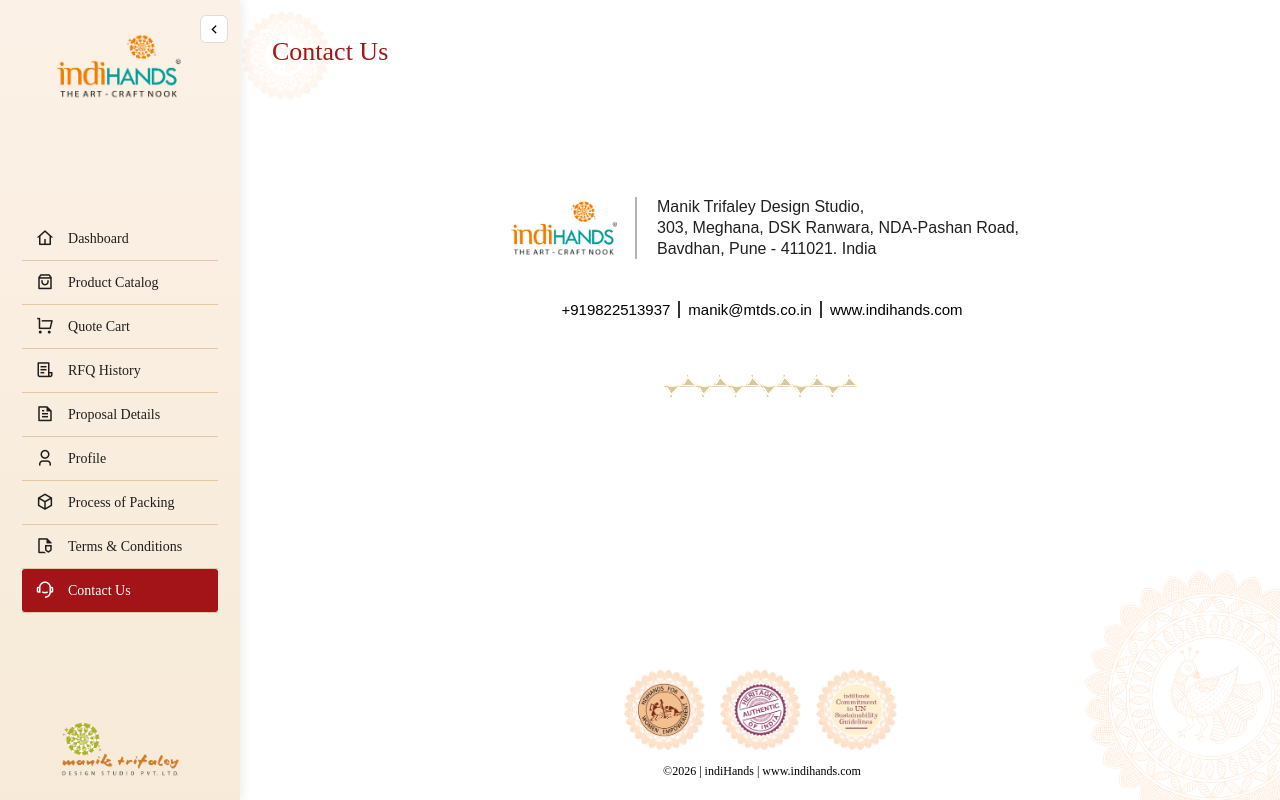
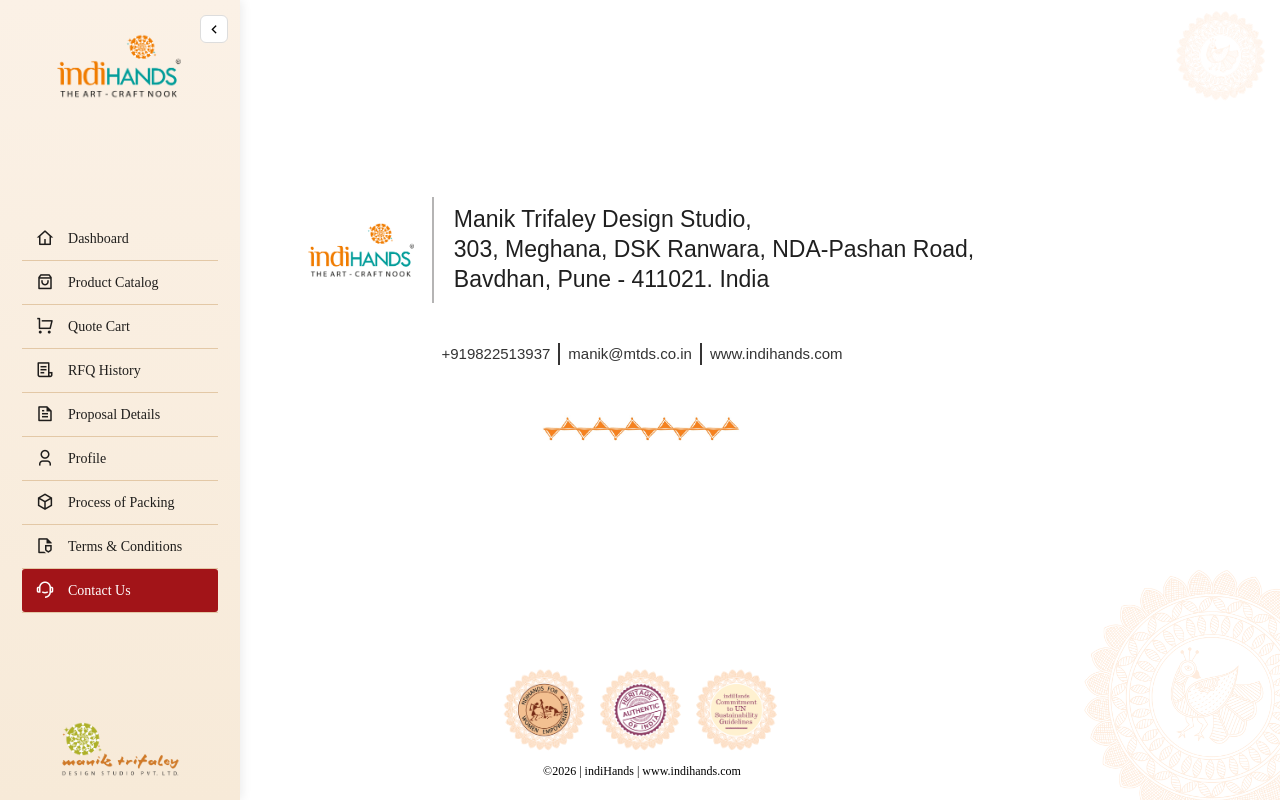
Before and after one commit to coinagesoft/indihandsClientsPanel, a Next.js app: page /client/contactus in a window 1280 px wide. Built offline with nearby package versions, Linux system fonts and the light colour scheme; sample sign-in values are in the browser's storage.

Commit message:
contact and terms

```diff
--- a/app/client/clientLayout.module.css
+++ b/app/client/clientLayout.module.css
@@ -5,8 +5,6 @@
 
 /* MAIN CONTENT */
 .pageContent {
-  margin-left: 240px;
-  transition: margin-left 0.25s ease;
   width: 100%;
 position: relative;
   z-index: 5;
@@ -15,5 +13,5 @@
 
 /* WHEN SIDEBAR IS COLLAPSED */
 .collapsedContent {
-  margin-left: 64px;
+  margin-left: 80px;
 }
--- a/app/client/contactus/contactus.module.css
+++ b/app/client/contactus/contactus.module.css
@@ -11,104 +11,181 @@
 
   background-repeat: no-repeat;
   background-position:
-   top 10px left 0px,
-    bottom -30px right -60px;
+   top 5% right 5%,
+   bottom 0 right 0;
 
   background-size:
-     90px auto,
-    260px auto;
+    15vw auto,
+    25vw auto;
 
   opacity: 1;
+
+  @media (min-width: 768px) {
+    background-size: 70px auto, 200px auto;
+    background-position: top 10px right 15px, bottom -30px right -60px;
+  }
+
+  @media (min-width: 1024px) {
+    background-size: 90px auto, 260px auto;
+    background-position: top 10px right 15px, bottom -30px right -60px;
+  }
 }
 
 /* ================= DASHBOARD WRAPPER ================= */
 .dashboardWrapper {
   position: relative;
   min-height: 100vh;
-
-  padding: 32px 28px 0px 32px;
-
+  padding: 1rem 1rem 0 1rem;
   display: flex;
   flex-direction: column;
+
+  @media (min-width: 768px) {
+    padding: 2rem 1.75rem 0 2rem;
+  }
+
+  @media (min-width: 1024px) {
+    padding: 32px 28px 0px 32px;
+  }
 }
-.link{
+
+.link {
   text-decoration: none;
-  color: black;
+  color: #333;
+  transition: color 0.2s ease;
+  font-weight: 500;
+
+  @media (hover: hover) {
+    &:hover {
+      color: #0066cc;
+    }
+  }
+
+  @media (min-width: 1024px) {
+    font-size: 15px;
+  }
 }
 
 /* ================= CONTACT SECTION ================= */
 
-.contactContainer{
+.contactContainer {
+  margin-top: 2rem;
+  display: flex;
+  flex-direction: column;
+  align-items: center;
+  justify-content: center;
+  text-align: center;
 
-  margin-top:120px;
+  @media (min-width: 768px) {
+    margin-top: 7.5rem;
+  }
 
-  display:flex;
-  flex-direction:column;
-
-  align-items:center;
-  justify-content:center;
-
-  text-align:center;
+  @media (min-width: 1024px) {
+    margin-top: 120px;
+  }
 }
 
 /* ================= LOGO + ADDRESS ================= */
 
-.contactRow{
+.contactRow {
+  display: flex;
+  flex-direction: column;
+  align-items: center;
+  gap: 0.75rem;
+  margin-bottom: 2rem;
 
-  display:flex;
-
-  align-items:center;
-
-  gap:10px;
-
-  margin-bottom:30px;
+  @media (min-width: 768px) {
+    flex-direction: row;
+    align-items: center;
+    gap: 10px;
+    margin-bottom: 30px;
+  }
 }
 
-.contactLogo{
+.contactLogo {
+  width: 60px;
+  height: auto;
 
-  width:120px;
+  @media (min-width: 768px) {
+    width: 100px;
+  }
+
+  @media (min-width: 1024px) {
+    width: 120px;
+  }
 }
 
 /* ================= ADDRESS ================= */
 
-.address{
+.address {
+  text-align: center;
+  font-family: var(--font-body);
+  font-size: clamp(1rem, 4vw, 1.25rem);
+  font-weight: 500;
+  line-height: 1.4;
+  padding: 0.5rem;
+  border-left: 2px solid rgb(181, 180, 180);
 
-  text-align:left;
+  @media (min-width: 768px) {
+    text-align: left;
+    padding-left: 20px;
+    font-size: 1.5rem;
+  }
 
-  font-family:var(--font-body);
-padding-left: 20px;
-  font-size:16px;
-font-weight: 500;
-  line-height:1.3;
-border-left:2px rgb(181, 180, 180) solid ;
+  @media (min-width: 1024px) {
+    font-size: 23px;
+    line-height: 1.3;
+  }
 }
 
 /* ================= CONTACT LINE ================= */
 
-.contactLine{
+.contactLine {
+  font-family: var(--font-body);
+  font-size: clamp(0.875rem, 3vw, 1rem);
+  margin-top: 0.75rem;
+  display: flex;
+  flex-wrap: wrap;
+  justify-content: center;
+  gap: 1rem;
 
-  font-family:var(--font-body);
-
-  font-size:15px;
-
-  margin-top:10px;
+  @media (min-width: 768px) {
+    font-size: 15px;
+    margin-top: 10px;
+    flex-wrap: nowrap;
+    gap: initial;
+  }
 }
 
 /* ================= DECORATIVE LINE ================= */
 
-.decorLine{
-  margin-top:50px;
-  width:200px;
+.decorLine {
+  margin-top: 2rem;
+  width: clamp(120px, 25vw, 150px);
+
+  @media (min-width: 768px) {
+    margin-top: 3rem;
+    width: 180px;
+  }
+
+  @media (min-width: 1024px) {
+    margin-top: 50px;
+    width: 200px;
+  }
 }
 
-.linedesign{
-  width:100%;
-  height:100%;
-  filter: sepia(1) saturate(0.6) brightness(1.1);
+.linedesign {
+  width: 100%;
+  height: auto;
+  /* filter: sepia(1) saturate(0.6) brightness(1.1); */
 }
 
-.line{
-padding-left: 8px;
-margin-left: 8px;
-border-left:2px rgb(53, 52, 52) solid ;
+.line {
+  padding-left: 0.5rem;
+  margin-left: 0.5rem;
+  border-left: 2px solid rgb(53, 52, 52);
+
+  @media (min-width: 768px) {
+    padding-left: 8px;
+    margin-left: 8px;
+  }
 }
--- a/app/client/sidebar.module.css
+++ b/app/client/sidebar.module.css
@@ -120,7 +120,7 @@
   overflow: hidden;
   box-shadow: 2px 0 10px rgba(0,0,0,0.08);
    transition: width 0.35s ease;   /* ⭐ ADD THIS */
-  z-index: 1000;
+  z-index: 10001;
 }
 
 .collapsed {
--- a/app/client/terms/terms.module.css
+++ b/app/client/terms/terms.module.css
@@ -7,22 +7,19 @@
 
  background-image:
  url("/images/page3_bottom_right_logo.png"),
-    url("/images/leaf_design.png"),
-   url("/images/page3_bottom_right_logo.png"),
-      url("/images/circle_design.png");
+ /* url("/images/leaf_design.png"), */
+ url("/images/page3_bottom_right_logo.png");
 
   background-repeat: no-repeat;
  background-position:
-   top 10px left 0px,
-    top 0px right 30px,
-    bottom -30px right -60px,
-      bottom 10px left 10px;
+ top 10px right 20px,
+ /* top 0px right 30px, */
+ bottom 20px right 20px;
 
 background-size:
-    90px auto,
-    70px auto,
-    260px auto,
-    90px auto;
+ 80px auto,
+ /* 70px auto, */
+ 180px auto;
 
   opacity: 1;
 }
@@ -31,7 +28,7 @@
 .dashboardWrapper {
   position: relative;
   min-height: 100vh;
-  padding: 32px 28px 0px 32px;
+padding: 24px 20px 0px 24px;
 
 }
 
@@ -42,12 +39,16 @@
   gap:10px;
   margin-top:30px;
   justify-content:center;
-  max-width:900px;
+max-width: 100%;
   margin-left:auto;
   margin-right:auto;
 }
 .wp5{
-  width: 200px !important;
+  width: auto !important;
+}
+
+.cardWide {
+  width: 100%;
 }
 
 /* ================= CARD ================= */
@@ -60,7 +61,7 @@
 
   padding:20px;
 
-  box-shadow:var(--shadow-card);
+  /* box-shadow:var(--shadow-card); */
 
   min-height:140px;
 
@@ -118,6 +119,74 @@
 
 }
 
+.pageTitle {
+  font-size: 28px;
+  font-weight: 600;
+  text-align: center;
+  margin-bottom: 20px;
+  color: var(--text-heading);
+}
+
+@media(max-width:768px) {
+  .pageTitle {
+    font-size: 24px;
+  }
+
+  .dashboardWrapper {
+    padding: 20px 16px 0px 20px;
+  }
+
+  .dashboardCanvas {
+    background-size: 60px auto, 120px auto;
+    background-position: top 8px right 12px, bottom 10px right 10px;
+  }
+
+  .termCard {
+    padding: 16px;
+  }
+
+  .termCard h3 {
+    font-size: 16px;
+  }
+
+  .termCard p {
+    font-size: 13px;
+    line-height: 1.7;
+  }
+
+  .note {
+    font-size: 12px;
+    margin-top: 24px;
+  }
+
+  .cardGrid {
+    gap: 12px;
+    margin-top: 24px;
+  }
+}
+
+@media (max-width:480px) {
+  .dashboardWrapper {
+    padding: 16px 12px 0px 16px;
+  }
+
+  .termCard {
+    padding: 14px;
+  }
+
+  .termCard h3 {
+    font-size: 15px;
+  }
+
+  .termCard p {
+    font-size: 12px;
+  }
+
+  .dashboardCanvas {
+    background-size: 50px auto, 100px auto;
+  }
+}
+
 @media(max-width:900px){
 
 .cardGrid{
@@ -130,6 +199,12 @@
 
   .cardGrid{
     grid-template-columns:1fr;
+    gap: 8px;
+    margin-top: 20px;
+  }
+
+  .termCard {
+    min-height: auto;
   }
 
 }
--- a/app/layout.js
+++ b/app/layout.js
@@ -1,19 +1,18 @@
 import "bootstrap/dist/css/bootstrap.min.css";
 import "./globals.css";
-
-
 
 export default function RootLayout({ children }) {
   return (
     <html lang="en">
-         <head>
+      <head>
+        <meta name="viewport" content="width=device-width, initial-scale=1" />
         {/* ✅ Remix Icons */}
         <link
           href="https://cdn.jsdelivr.net/npm/remixicon@3.5.0/fonts/remixicon.css"
           rel="stylesheet"
         />
       </head>
-      <body suppressHydrationWarning >
+      <body suppressHydrationWarning>
         {children}
       </body>
     </html>
```
Also changed, not shown: 2 other files (tests, documents, lock files or other folders). Lines whose indentation alone changed are shown as unchanged.
